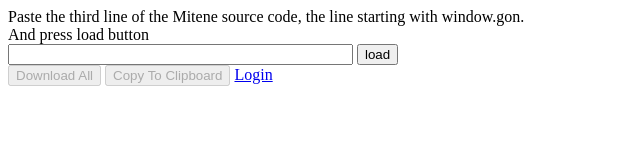
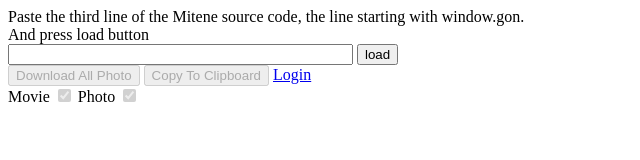
Before and after one commit to miworky/miteneDownloader, an Electron app: page index.html in a window 800 px wide. Both pictures are taken after a click on the button "load". Shown: the whole page, without its empty margins (0-640 px from the left). Drawn offline with Linux system fonts and the light colour scheme; no server answers.

Commit message:
PhotoとMovieを別々にDLできるようにした

```diff
--- a/index.html
+++ b/index.html
@@ -10,12 +10,16 @@
 <input type="button" value="load" onclick="onClickLoadButton();" id="ButtonLoad" />
 
 <BR>
-<input type="button" value="Download All" onclick="onClickDownloadAll();" id="ButtonDownloadAll" />
+<input type="button" value="Download All Photo" onclick="onClickDownloadAll();" id="ButtonDownloadAll" />
 <input type="button" value="Copy To Clipboard" onclick="onClickCopyToClipboard();" id="ButtonCopyToClipBoard" />
 
 <label id="messageArea" ></label>
 
 <A href="https://mitene.us/f/qbqJcdPvMR0/login">Login</a>
+
+<BR>
+Movie <input type="checkbox" value="Movie" onchange="onChangeMovie(this);" id="CheckboxMovie" checked />
+Photo <input type="checkbox" value="Photo" onchange="onChangePhoto(this);" id="CheckboxPhoto" checked />
 
 <BR>
 <label id="linkToFiles" ></label>
@@ -63,7 +67,22 @@
        document.getElementById('ButtonLoad').disabled = !enable;
        document.getElementById('ButtonDownloadAll').disabled = !enable;
        document.getElementById('ButtonCopyToClipBoard').disabled = !enable;
+    }
 
+    function onChangeMovie(value) {
+       onClickLoadButton();
+    }
+
+    function onChangePhoto(value) {
+       onClickLoadButton();
+    }
+
+    function isShowMovie() {
+       return document.getElementById('CheckboxMovie').checked;
+    }
+
+    function isShowPhoto() {
+       return document.getElementById('CheckboxPhoto').checked;
     }
 
     function startDownloading() {
@@ -164,10 +183,21 @@
       button.disabled = !enable;
     }
 
+    function enableMediaTypeCheckbox(enable) {
+       // 両方 false のときに disable にすると二度と enable にできない
+       if (!isShowMovie() && !isShowPhoto()) {
+          return;
+       }
+
+       document.getElementById('CheckboxMovie').disabled = !enable;
+       document.getElementById('CheckboxPhoto').disabled = !enable;
+    }
+
     // 有効なリンクがあるときに押せるボタンの有効・無効を切り替える
     function enableButtonWithValidLink(enable) {
          enableDownloadAllButton(enable);
          enableCopyToClipBoardButton(enable);
+         enableMediaTypeCheckbox(enable);
     }
 
     function deleteAllLinks() {
@@ -192,6 +222,8 @@
          // 有効なリンクがあるときに押せるボタンを disable にする
          enableButtonWithValidLink(false);
 
+         const showMovie = isShowMovie();
+         const showPhoto = isShowPhoto();
 
          // みてねのソースの内容を評価する
          let element = document.getElementById('miteneSource');
@@ -224,11 +256,18 @@
             let url;
             let extention;
             if (mediaType === "photo") {
+               if (!showPhoto) {
+                  continue;
+               }
+
                url = urlPhoto;
                extention = ".jpg"
-               continue;
             }
             else if (mediaType === "movie") {
+               if (!showMovie) {
+                  continue;
+               }
+
                url = urlMovie.replace("media_files_playlist", 'media_files') + "/download";
                extention = ".mp4"
             }
```
